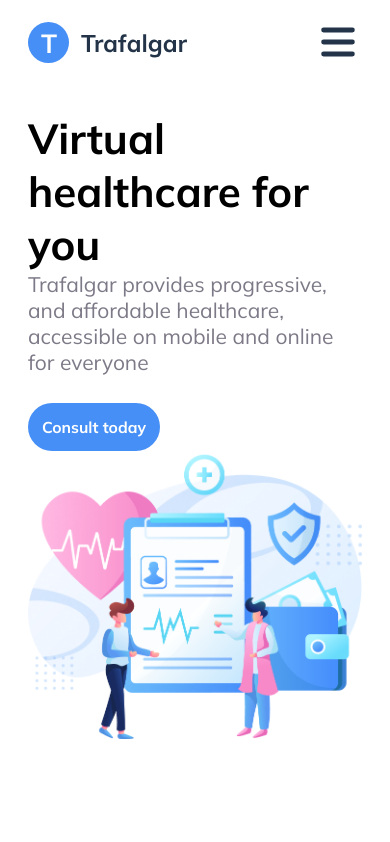
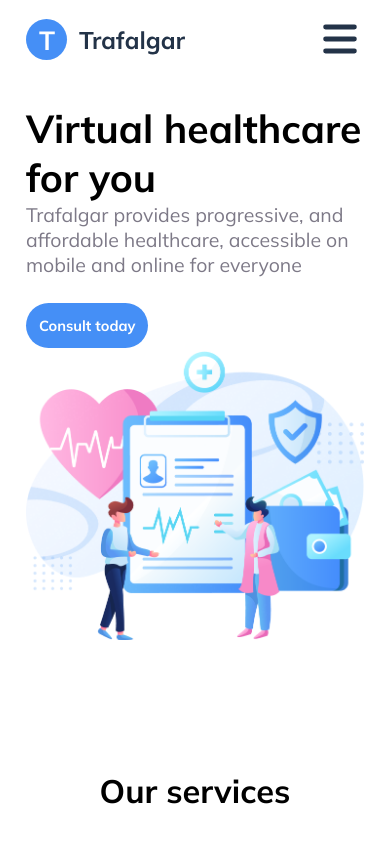
Before and after one commit to wendsondev/trafalgar-landing-page, a React (Vite) app: page / in a window 390 px wide. Shown: the top 842 px of the page. Built offline with nearby package versions, Linux system fonts and the light colour scheme.

Commit message:
new global @media screen for font size

```diff
--- a/src/global.scss
+++ b/src/global.scss
@@ -41,6 +41,12 @@ body {
   }
 }
 
+@media screen and (max-width: 400px) {
+  html{
+    font-size: 81.25%;
+  }
+}
+
 a {
   text-decoration: none;
   color: inherit;
```
